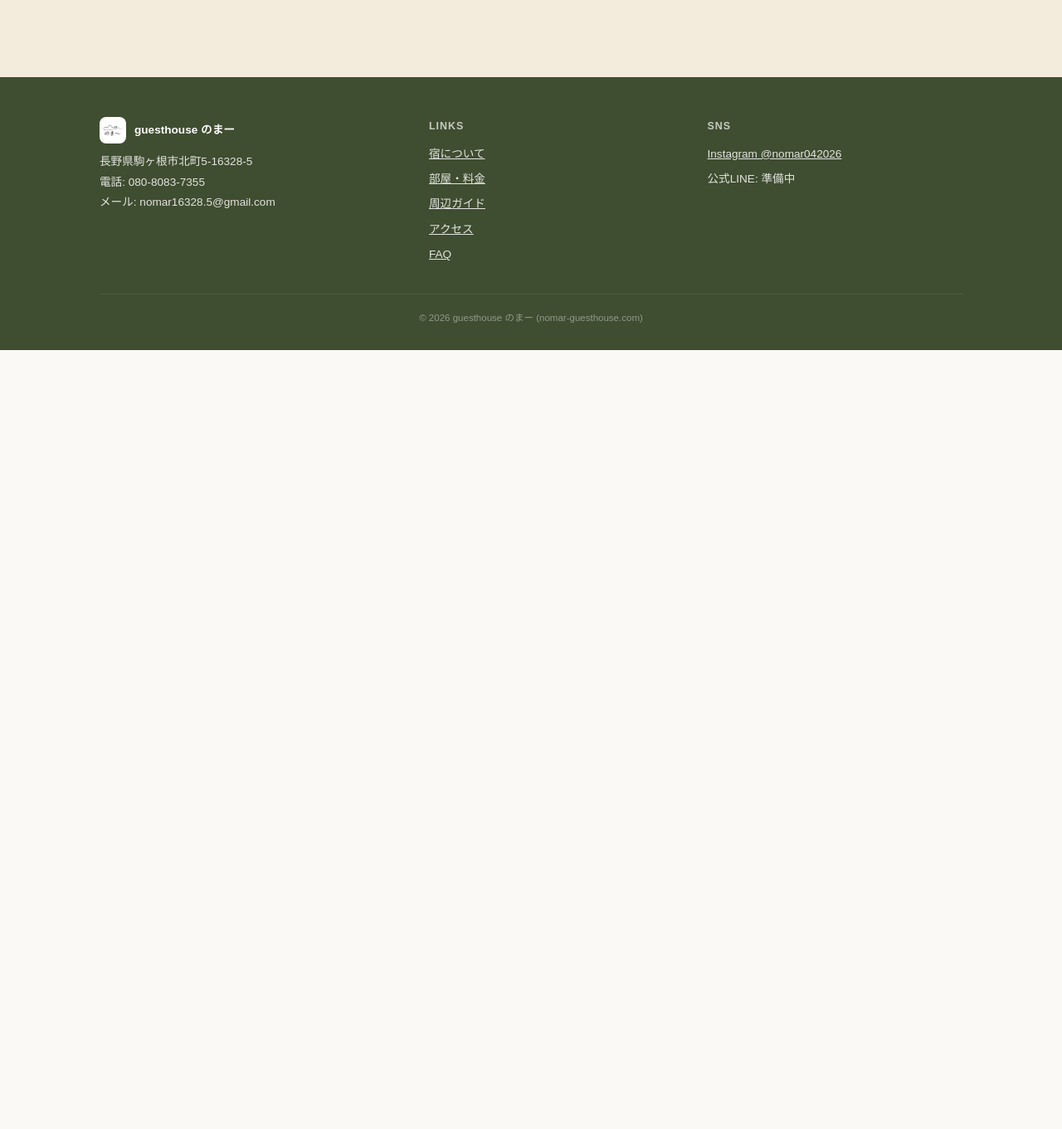
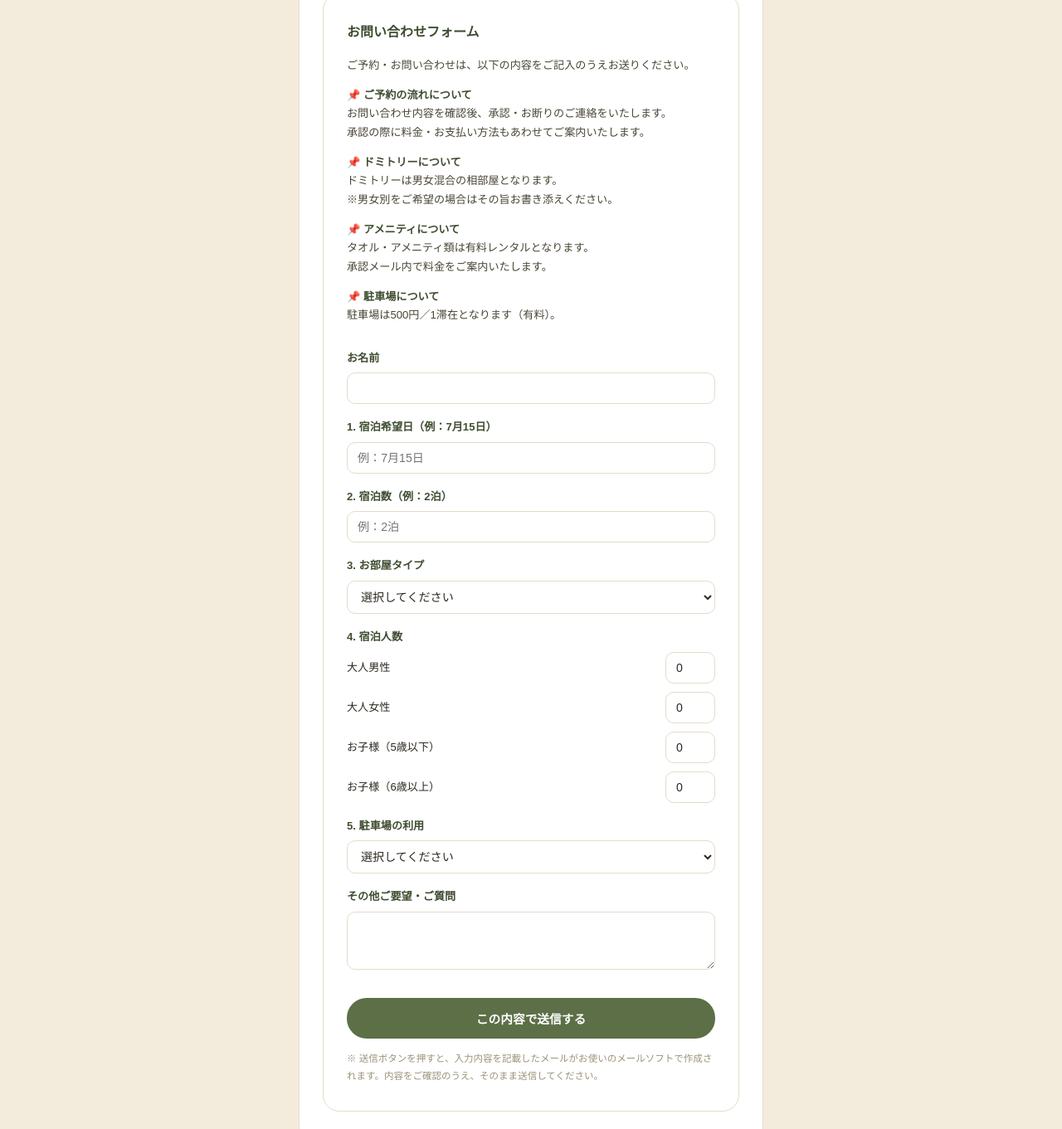
Before and after one commit to nomar163285/nomar-guesthouse.com, a plain HTML site: page index.html in a window 1280 px wide. Shown: the part 6851-8212 px from the top of the page at 83% size. Before the commit the page ends 7273 px from the top, so only its background shows below. Drawn offline with Linux system fonts and the light colour scheme.

Commit message:
Discord経由の更新: hpに問い合わせ欄を追加と問合せフォーム下記を追加できる？
ご予約・お問い合わせは、以下の内容をご

```diff
--- a/index.html
+++ b/index.html
@@ -339,6 +339,45 @@
     margin-top: 18px; font-size: 0.72rem; color: #9a9379;
   }
 
+  /* Contact */
+  .contact-box {
+    max-width: 640px; margin: 32px auto 0; background: #fff;
+    border: 1px solid var(--line); border-radius: 20px; padding: 32px 28px; text-align: left;
+  }
+  .contact-box h3 {
+    font-size: 1rem; color: var(--moss-dark); margin-bottom: 14px;
+  }
+  .contact-notes { margin-bottom: 28px; }
+  .contact-notes p {
+    font-size: 0.82rem; color: #4a4636; margin: 0 0 14px; line-height: 1.7;
+  }
+  .contact-notes p strong { color: var(--moss-dark); }
+  .contact-form label {
+    display: block; font-size: 0.82rem; font-weight: bold; color: var(--moss-dark);
+    margin: 16px 0 6px;
+  }
+  .contact-form label:first-of-type { margin-top: 0; }
+  .contact-form input[type="text"],
+  .contact-form input[type="number"],
+  .contact-form select,
+  .contact-form textarea {
+    width: 100%; padding: 10px 12px; border: 1px solid var(--line); border-radius: 10px;
+    font-size: 0.88rem; font-family: inherit; color: var(--ink); background: #fff;
+  }
+  .contact-form .guest-row {
+    display: grid; grid-template-columns: 1fr 60px; gap: 10px; align-items: center;
+  }
+  .contact-form .guest-row span { font-size: 0.82rem; }
+  .contact-form .guest-grid { display: grid; gap: 10px; }
+  .contact-form button[type="submit"] {
+    width: 100%; margin-top: 24px; background: var(--moss); color: #fff;
+    border: none; padding: 14px; border-radius: 24px; font-weight: bold; font-size: 0.92rem; cursor: pointer;
+  }
+  .contact-form button[type="submit"]:hover { transform: translateY(-2px); }
+  .contact-form-note {
+    margin-top: 14px; font-size: 0.72rem; color: #9a9379;
+  }
+
   /* Footer */
   footer {
     background: var(--moss-dark); color: rgba(255,255,255,0.85);
@@ -667,6 +706,63 @@
         <a href="mailto:nomar16328.5@gmail.com" class="btn-outline">直接問い合わせる</a>
       </div>
       <p class="reserve-note">※ このボタンの遷移先は仮設定です。予約システム（GAS連携）は今後整備予定で、将来的には公式LINE・公式サイトからの直接予約を増やしていく予定です。</p>
+
+      <div class="contact-box">
+        <h3>お問い合わせフォーム</h3>
+        <div class="contact-notes">
+          <p>ご予約・お問い合わせは、以下の内容をご記入のうえお送りください。</p>
+          <p>📌 <strong>ご予約の流れについて</strong><br>
+            お問い合わせ内容を確認後、承認・お断りのご連絡をいたします。<br>
+            承認の際に料金・お支払い方法もあわせてご案内いたします。</p>
+          <p>📌 <strong>ドミトリーについて</strong><br>
+            ドミトリーは男女混合の相部屋となります。<br>
+            ※男女別をご希望の場合はその旨お書き添えください。</p>
+          <p>📌 <strong>アメニティについて</strong><br>
+            タオル・アメニティ類は有料レンタルとなります。<br>
+            承認メール内で料金をご案内いたします。</p>
+          <p>📌 <strong>駐車場について</strong><br>
+            駐車場は500円／1滞在となります（有料）。</p>
+        </div>
+
+        <form class="contact-form" id="contact-form">
+          <label for="c-name">お名前</label>
+          <input type="text" id="c-name" required>
+
+          <label for="c-date">1. 宿泊希望日（例：7月15日）</label>
+          <input type="text" id="c-date" placeholder="例：7月15日" required>
+
+          <label for="c-nights">2. 宿泊数（例：2泊）</label>
+          <input type="text" id="c-nights" placeholder="例：2泊" required>
+
+          <label for="c-roomtype">3. お部屋タイプ</label>
+          <select id="c-roomtype" required>
+            <option value="">選択してください</option>
+            <option value="個室">個室</option>
+            <option value="ドミトリー">ドミトリー</option>
+          </select>
+
+          <label>4. 宿泊人数</label>
+          <div class="guest-grid">
+            <div class="guest-row"><span>大人男性</span><input type="number" id="c-men" min="0" value="0"></div>
+            <div class="guest-row"><span>大人女性</span><input type="number" id="c-women" min="0" value="0"></div>
+            <div class="guest-row"><span>お子様（5歳以下）</span><input type="number" id="c-child-young" min="0" value="0"></div>
+            <div class="guest-row"><span>お子様（6歳以上）</span><input type="number" id="c-child-old" min="0" value="0"></div>
+          </div>
+
+          <label for="c-parking">5. 駐車場の利用</label>
+          <select id="c-parking" required>
+            <option value="">選択してください</option>
+            <option value="あり">あり</option>
+            <option value="なし">なし</option>
+          </select>
+
+          <label for="c-memo">その他ご要望・ご質問</label>
+          <textarea id="c-memo" rows="3"></textarea>
+
+          <button type="submit">この内容で送信する</button>
+        </form>
+        <p class="contact-form-note">※ 送信ボタンを押すと、入力内容を記載したメールがお使いのメールソフトで作成されます。内容をご確認のうえ、そのまま送信してください。</p>
+      </div>
     </div>
   </div>
 </section>
@@ -707,5 +803,34 @@
   </div>
 </footer>
 
+<script>
+  document.getElementById('contact-form').addEventListener('submit', function (e) {
+    e.preventDefault();
+    var val = function (id) { return document.getElementById(id).value.trim(); };
+    var name = val('c-name');
+    var lines = [
+      'お名前: ' + name,
+      '',
+      '1. 宿泊希望日: ' + val('c-date'),
+      '2. 宿泊数: ' + val('c-nights'),
+      '3. お部屋タイプ: ' + val('c-roomtype'),
+      '4. 宿泊人数:',
+      '　・大人男性　' + val('c-men') + '名',
+      '　・大人女性　' + val('c-women') + '名',
+      '　・お子様（5歳以下）　' + val('c-child-young') + '名',
+      '　・お子様（6歳以上）　' + val('c-child-old') + '名',
+      '5. 駐車場の利用: ' + val('c-parking'),
+      '',
+      'その他ご要望・ご質問:',
+      val('c-memo')
+    ];
+    var subject = 'guesthouse のまー 予約・お問い合わせ（' + name + '様）';
+    var body = lines.join('\n');
+    window.location.href = 'mailto:nomar16328.5@gmail.com'
+      + '?subject=' + encodeURIComponent(subject)
+      + '&body=' + encodeURIComponent(body);
+  });
+</script>
+
 </body>
 </html>
```
